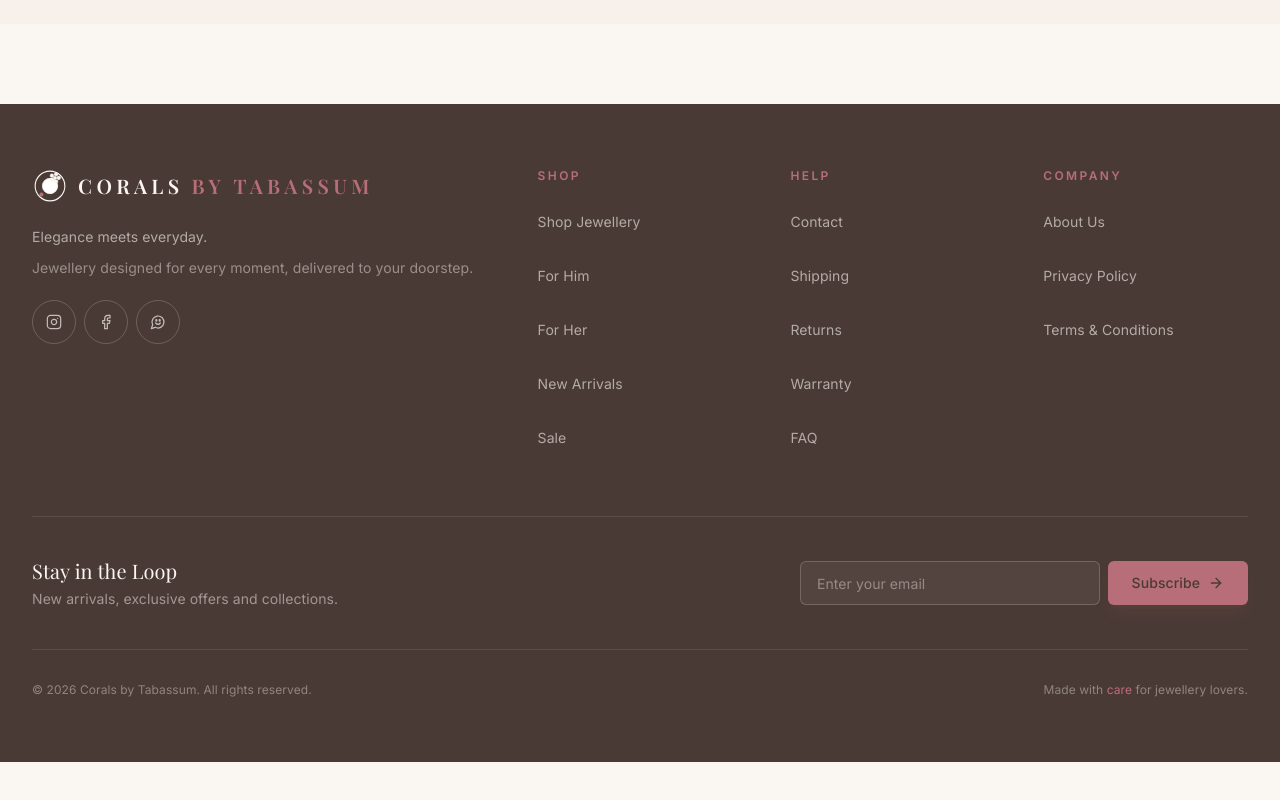
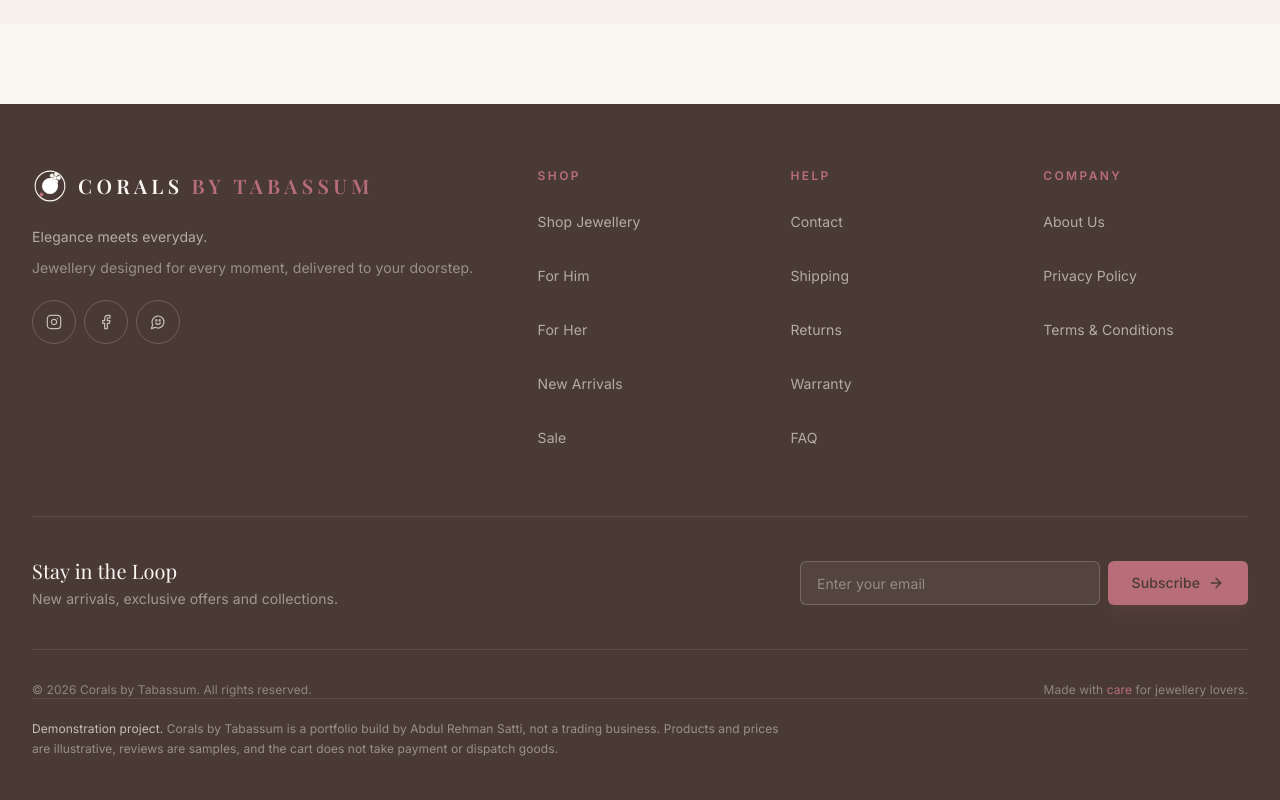
Before and after one commit to satti04rehman/corals-by-tabassum, a Next.js app: page / in a window 1280 px wide. Shown: the part 5069-5869 px from the top of the page. Before the commit the page ends 5831 px from the top, so only its background shows below. Built offline with nearby package versions, Linux system fonts and the light colour scheme; no server answers; the database is empty; a web font is replaced by a local one.

Commit message:
State plainly that Corals is a demo, not a trading store
Same as TimeCart: production runs on demo data, orders are not charged and
nothing is shipped. Added the matching footer notice so the two portfolio
stores are consistent.

```diff
--- a/src/components/layout/footer.tsx
+++ b/src/components/layout/footer.tsx
@@ -149,6 +149,17 @@ export function Footer() {
             lovers.
           </p>
         </div>
+
+        {/* Practice build: say so plainly, so no visitor mistakes this for a
+            trading store. Orders placed here are not charged and not shipped. */}
+        <div className="border-t border-ivory/10 py-5 text-xs leading-relaxed text-ivory/45">
+          <p className="max-w-3xl">
+            <span className="text-ivory/70">Demonstration project.</span>{" "}
+            Corals by Tabassum is a portfolio build by Abdul Rehman Satti, not a
+            trading business. Products and prices are illustrative, reviews are
+            samples, and the cart does not take payment or dispatch goods.
+          </p>
+        </div>
       </div>
     </footer>
   );
```
